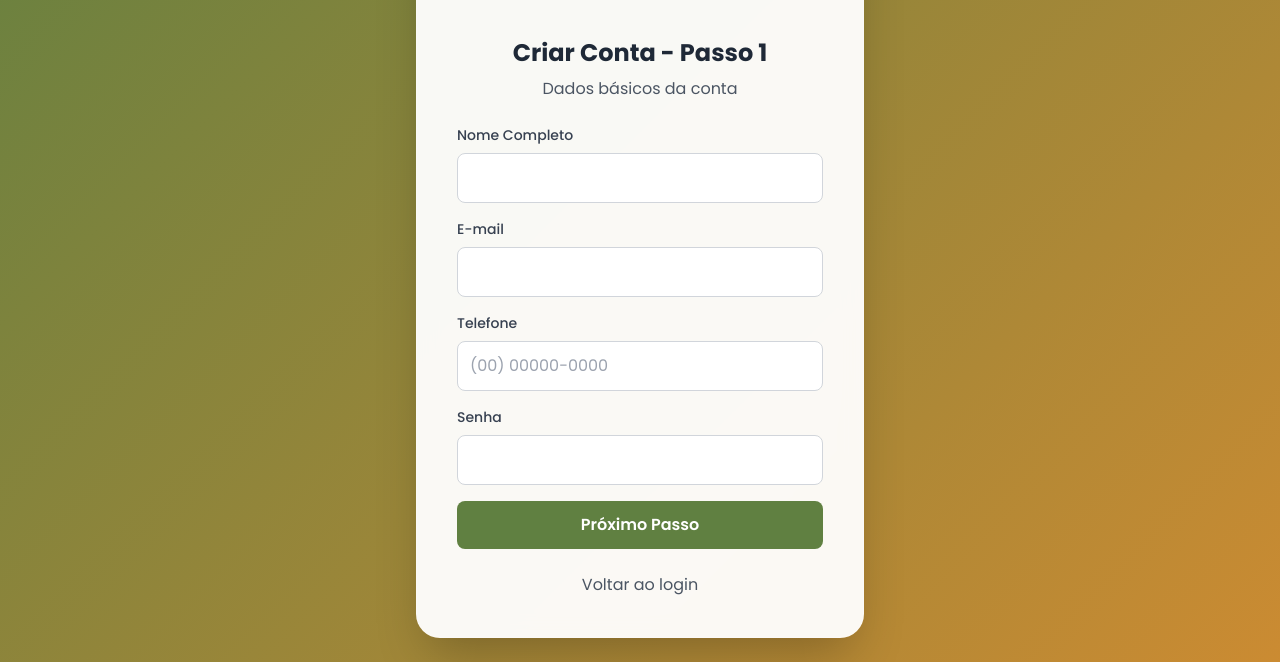
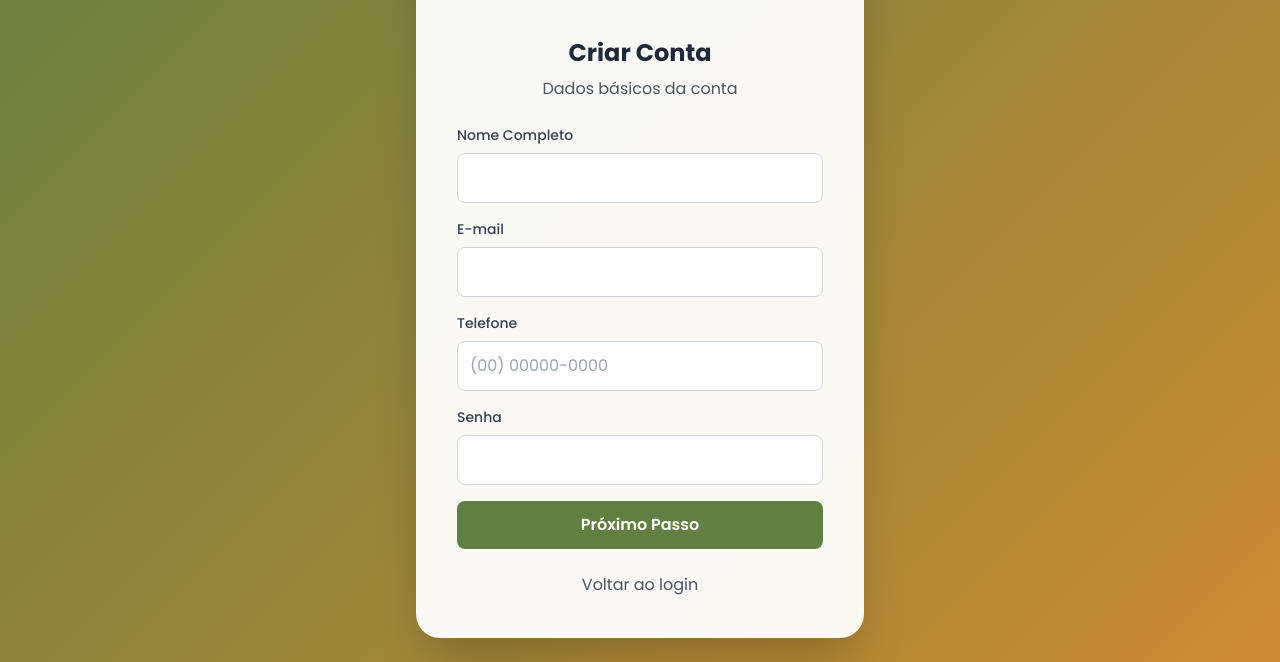
Before and after one commit to VivaSabor/App2, a plain HTML site: page index.html in a window 1280 px wide. Both pictures are taken after a click on the button "Criar conta". Shown: the part 272-934 px from the top of the page. Drawn offline with nearby package versions, Linux system fonts and the light colour scheme.

Commit message:
Update index.html

```diff
--- a/index.html
+++ b/index.html
@@ -345,7 +345,7 @@
             <!-- Create Account Step 1 -->
             <div id="create-account-step1" class="hidden">
                 <div class="text-center mb-6">
-                    <h2 class="text-2xl font-bold text-gray-800 mb-2">Criar Conta - Passo 1</h2>
+                    <h2 class="text-2xl font-bold text-gray-800 mb-2">Criar Conta</h2>
                     <p class="text-gray-600">Dados básicos da conta</p>
                 </div>
 
@@ -387,7 +387,7 @@
             <!-- Create Account Step 2 -->
             <div id="create-account-step2" class="hidden">
                 <div class="text-center mb-6">
-                    <h2 class="text-2xl font-bold text-gray-800 mb-2">Criar Conta - Passo 2</h2>
+                    <h2 class="text-2xl font-bold text-gray-800 mb-2">Criar Conta</h2>
                     <p class="text-gray-600">Informações pessoais</p>
                 </div>
 
```
